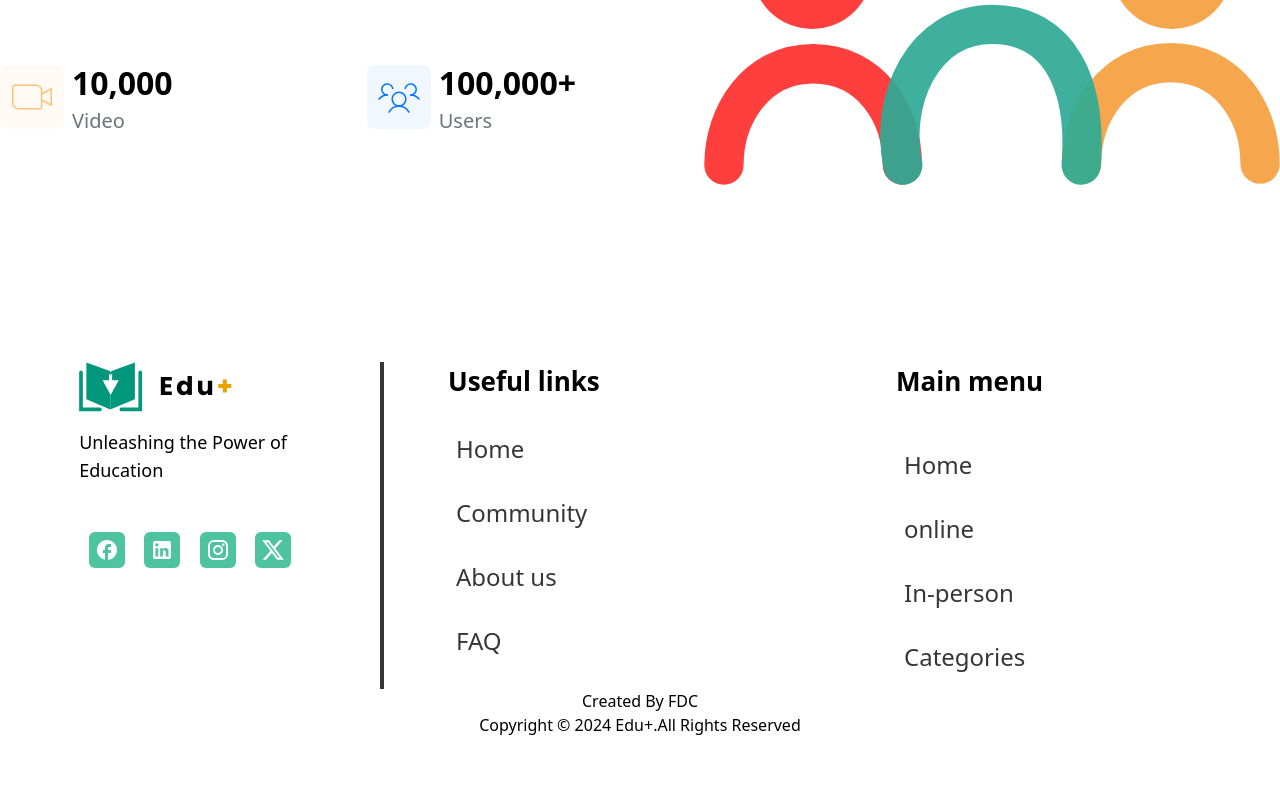
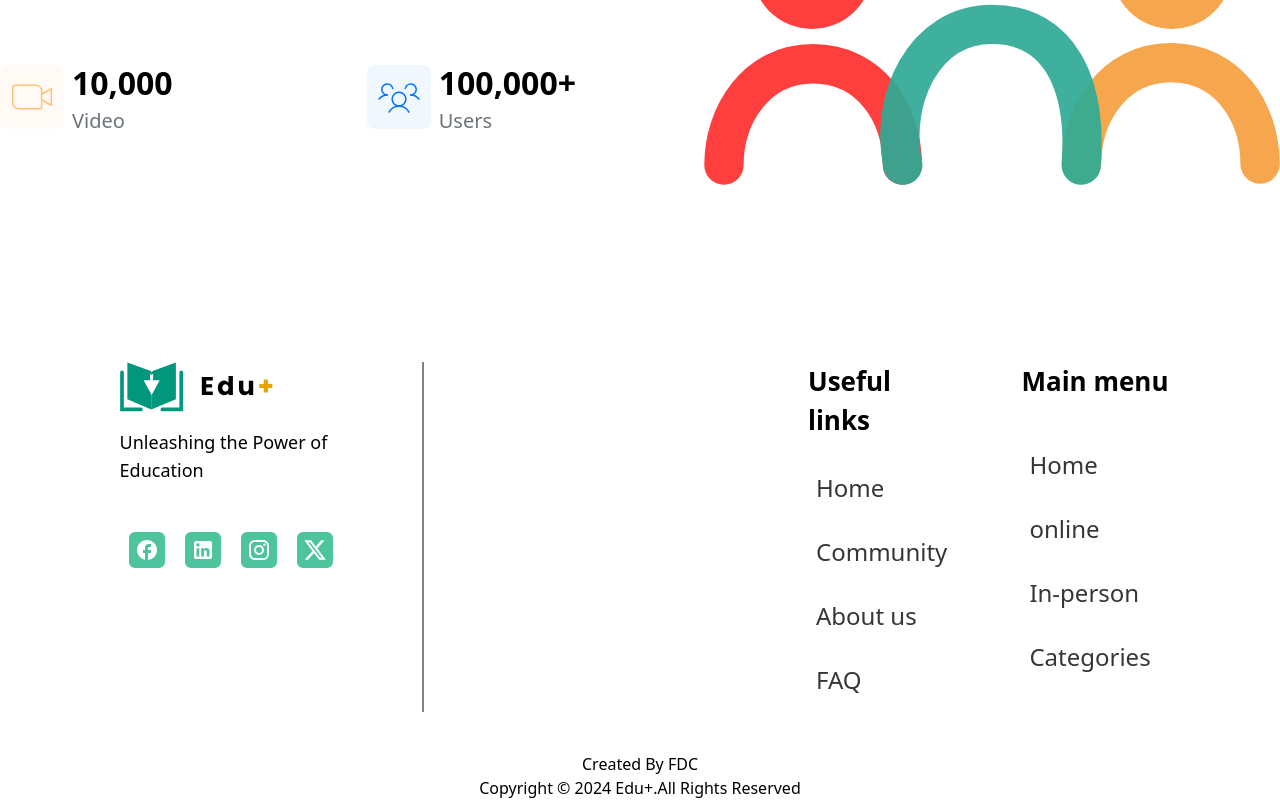
Before and after one commit to Abdousa23/Edu-plus, a Next.js app in the folder frontend/: page / in a window 1280 px wide. Shown: the part 5251-6051 px from the top of the page. Before the commit the page ends 5988 px from the top, so only its background shows below. Built offline with nearby package versions, Linux system fonts and the light colour scheme; no server answers.

Commit message:
Update Footer.tsx

```diff
--- a/frontend/app/_components/Footer.tsx
+++ b/frontend/app/_components/Footer.tsx
@@ -7,8 +7,8 @@ import Link from 'next/link';
 export default function Footer() {
   return (
     <footer>
-     <div className='flex gap-[5%]'>
-     <div className=' border-r-4 w-[30%] border-[#363636]'>
+         <div className='flex gap-[30%] my-10 '>
+     <div className='  ml-10 border-r-2 w-[30%] border-[#838383]'>
         <div className='w-7/12 mx-auto'>
         <div className='w-full mb-4'>
             <img src="edulogo.svg" className='max-w-full' alt="" />
@@ -30,7 +30,8 @@ export default function Footer() {
         </div>
         </div>
         </div>
-      <div className='w-[30%]'>
+     <div className=' flex items-top gap-16 '>
+      <div className='w-[50%]'>
         <h1 className='font-semibold text-[26px] mb-4'>Useful links</h1>
         <ul>
           <li className='font-medium text-2xl text-[#363636] px-2 py-4'><Link href={'/'}>Home</Link></li>
@@ -39,8 +40,8 @@ export default function Footer() {
           <li className='font-medium text-2xl text-[#363636] px-2 py-4'><Link href={'/FAQ'}>FAQ</Link></li>
         </ul>
       </div>
-      <div className='w-[30%]'>
-        <h1 className='font-semibold text-[26px] mb-8'>Main menu</h1>
+  <div className='w-[50%]'>
+    <h1 className='font-semibold text-[26px] mb-8'>Main menu</h1>
         <ul>
           <li className='font-medium text-2xl text-[#363636] px-2 py-4'><Link href={'/'}>Home</Link></li>
           <li className='font-medium text-2xl text-[#363636] px-2 py-4'><Link href={'/'}>online</Link></li>
@@ -49,6 +50,7 @@ export default function Footer() {
         </ul>
       </div>
      </div>
+     </div>
      <div className='text-center text-base font-medium'>
       <p>Created By FDC</p>
       <p>Copyright &copy; 2024 Edu+.All Rights Reserved </p>
```
